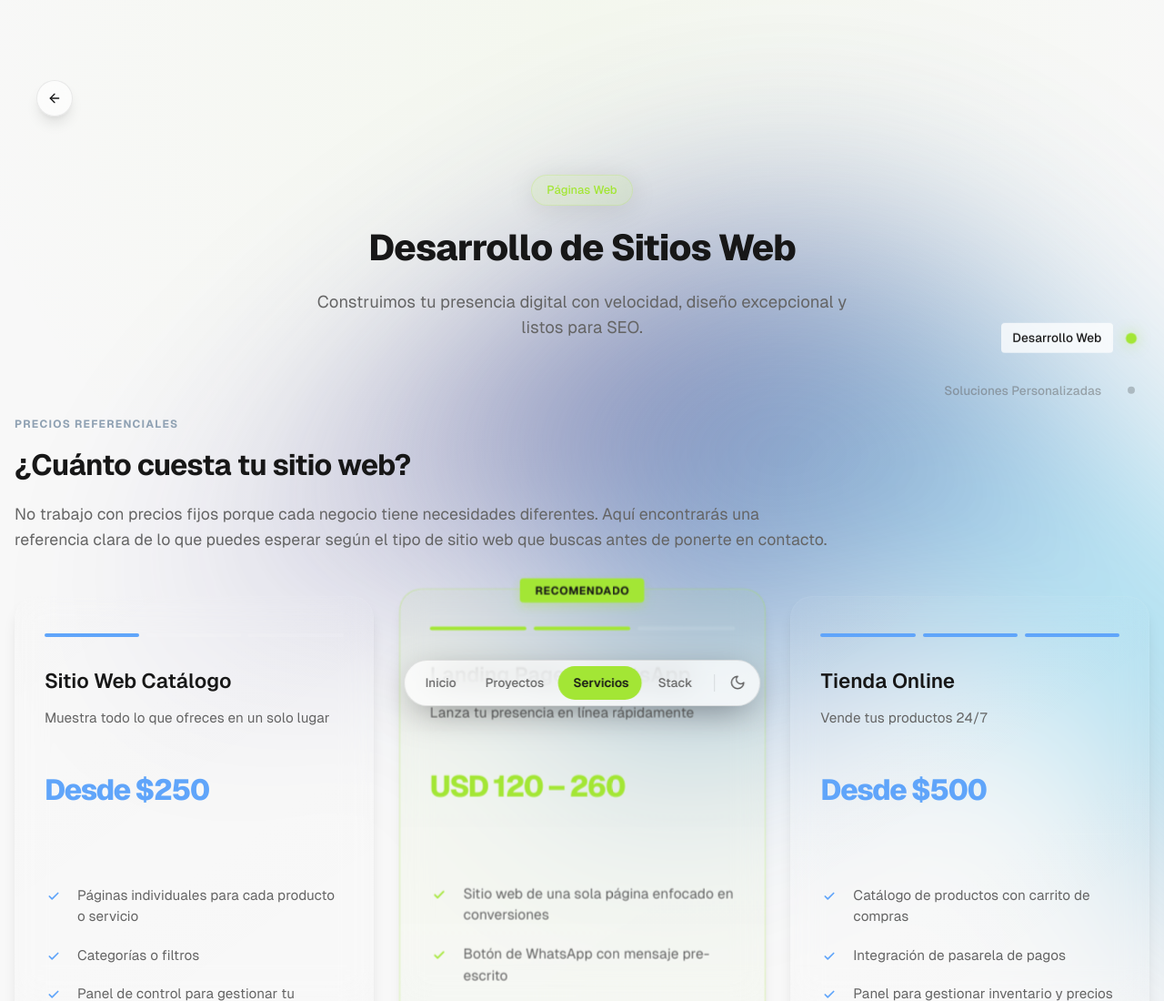
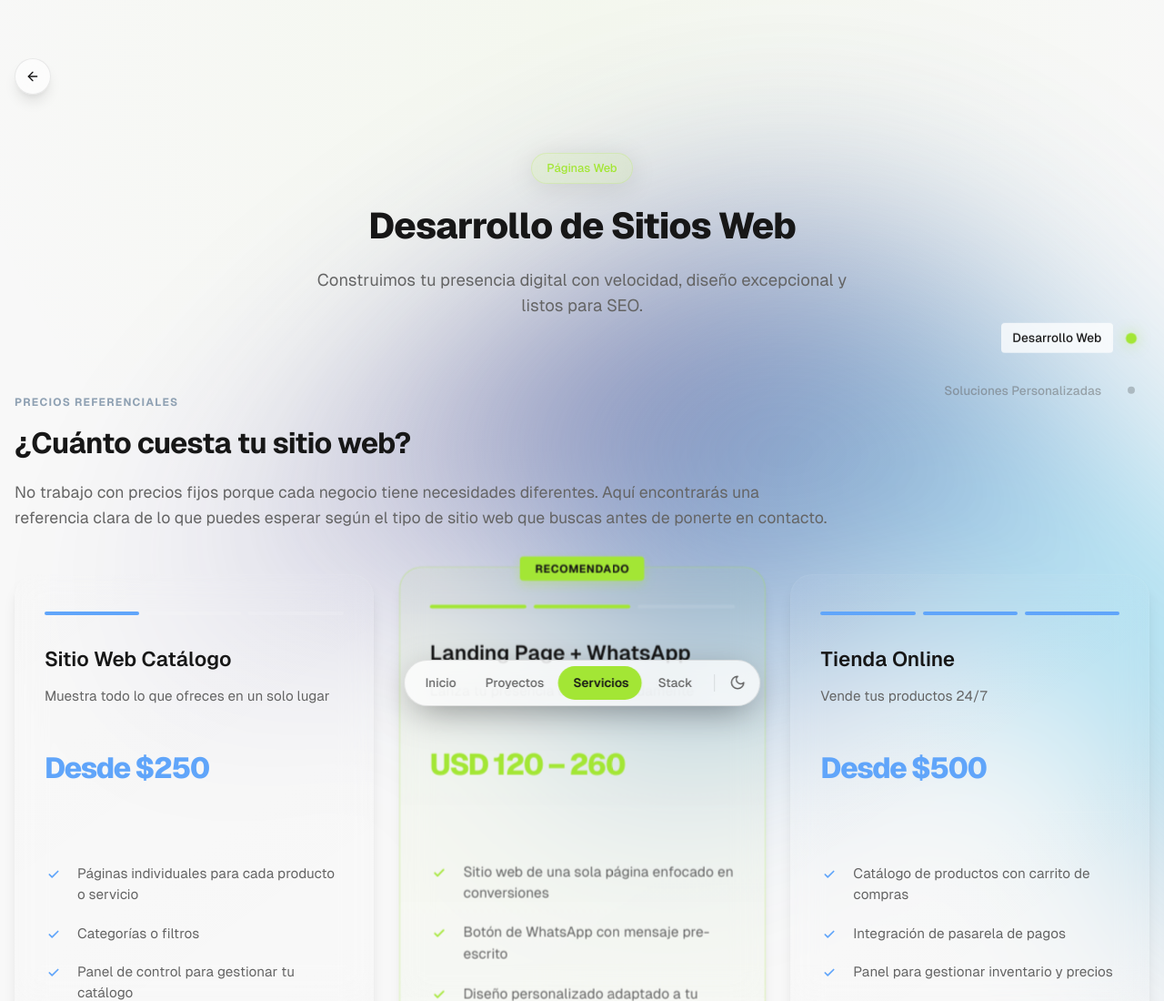
Before and after one commit to LuisCruz-1/portfolio, an Astro site: page /servicios in a window 1280 px wide. Shown: the top 1100 px of the page at 91% size. Built offline with nearby package versions, Linux system fonts and the light colour scheme; Astro itself is replaced by a stand-in of ours.

Commit message:
arreglando

```diff
--- a/src/styles/services.css
+++ b/src/styles/services.css
@@ -164,8 +164,7 @@
   width: 100%;
   display: flex;
   justify-content: flex-start;
-  padding-top: 1.5rem;
-  max-width: 1200px;
+
   margin: 0 auto;
 }
 
```
